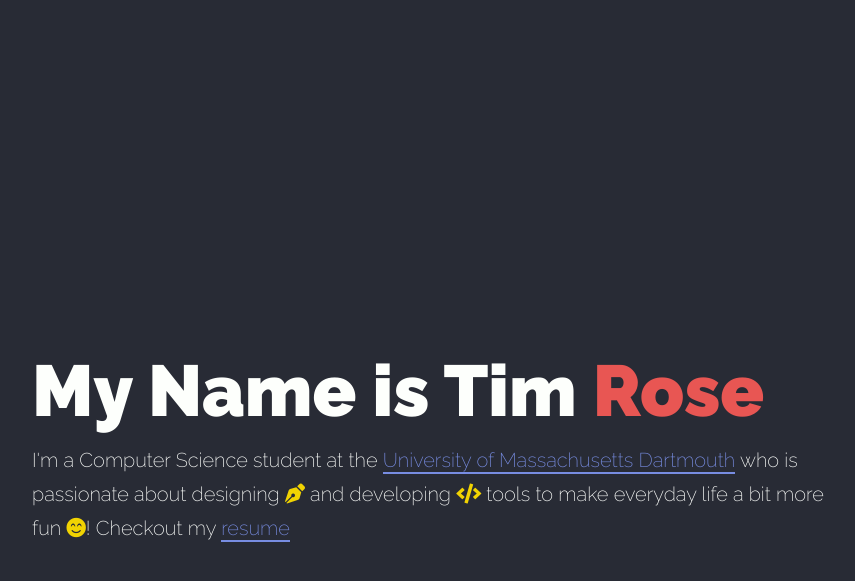
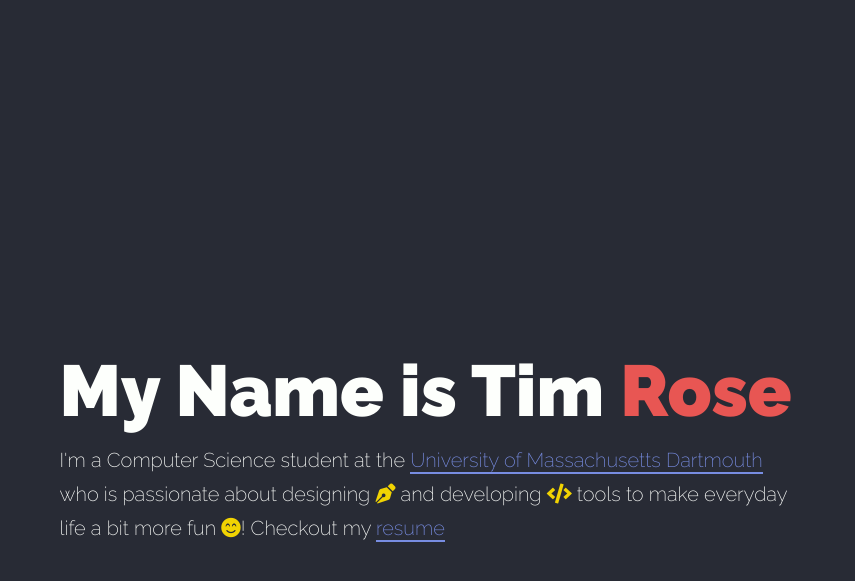
Before and after one commit to flowor/flowor.github.io, a Jekyll site: the page built from index.html, in a window 1280 px wide. Shown: the top 581 px of the page, without its empty margins (208-1063 px from the left). Built offline with Jekyll 4.4.1, drawn with Linux system fonts in a browser that asks for light colours; nearby versions of some CDN libraries.

Commit message:
finalize style

```diff
--- a/_scss/partials/_base.scss
+++ b/_scss/partials/_base.scss
@@ -16,8 +16,8 @@ body {
 .center-content {
   color: $white;
   margin: auto auto;
-  max-width: 800px;
-  padding: 38px;
+  max-width: 745px;
+  padding: 46px;
 }
 
 
--- a/css/main.css
+++ b/css/main.css
@@ -61,8 +61,8 @@ body {
 .center-content {
   color: #FDFFFC;
   margin: auto auto;
-  max-width: 800px;
-  padding: 38px; }
+  max-width: 745px;
+  padding: 46px; }
 
 .highlight {
   color: #E85653;
```
